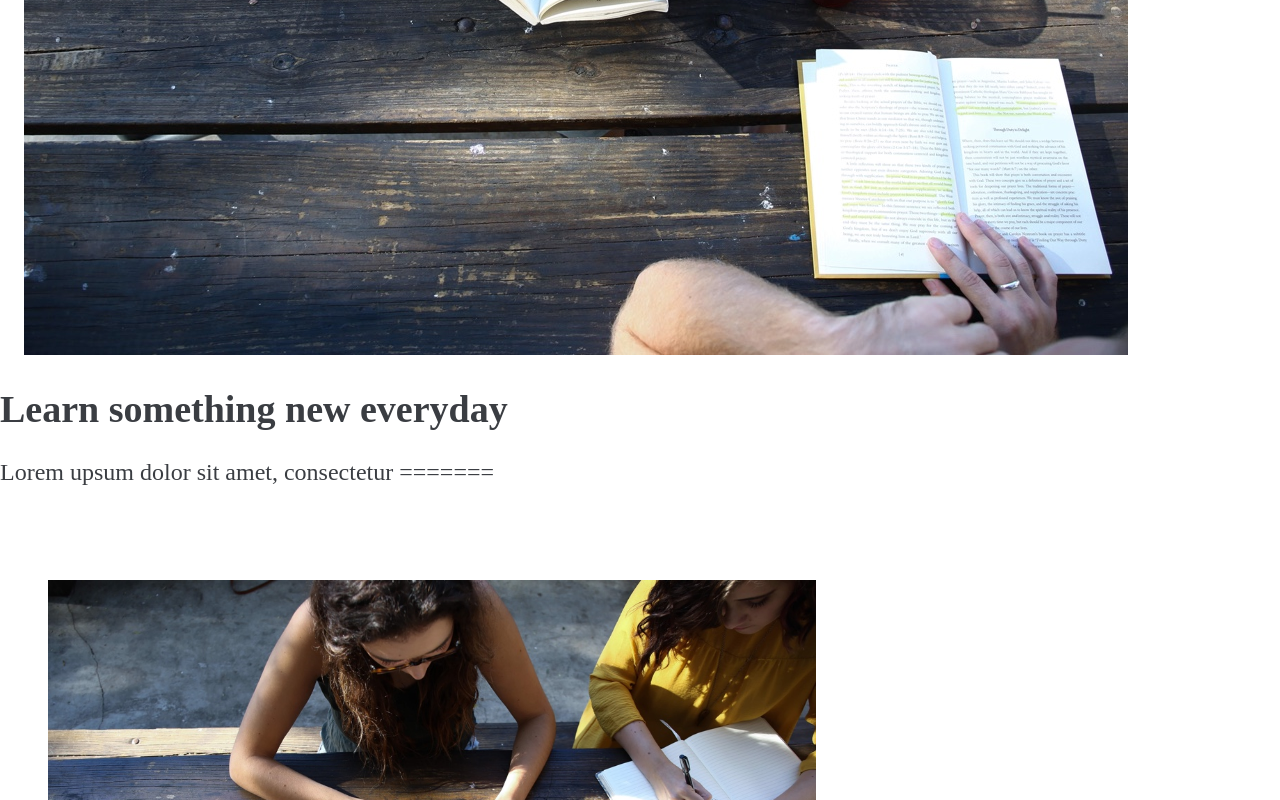
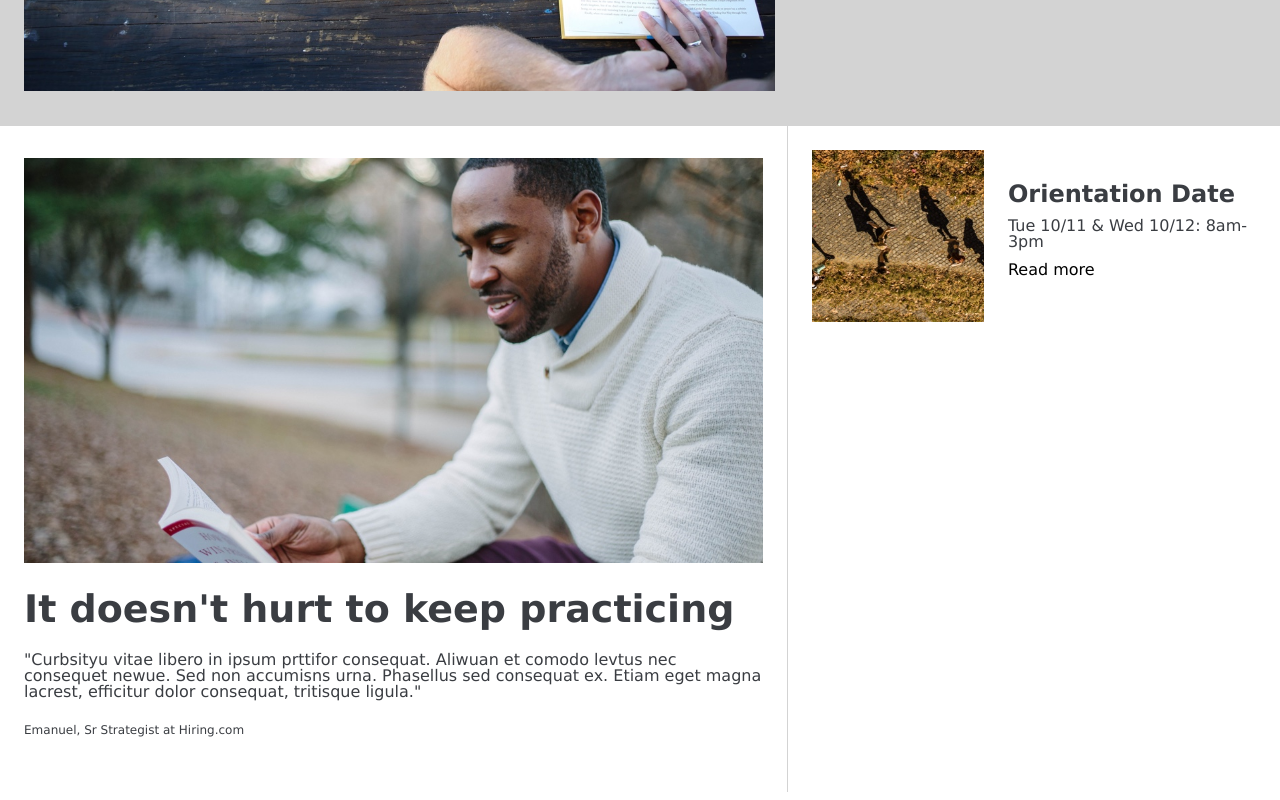
Before and after one commit to tba13/colmar, a plain HTML site: page index.html in a window 1280 px wide. Shown: the part 560-1360 px from the top of the page. Drawn offline with Linux system fonts and the light colour scheme.

Commit message:
Updated more info

```diff
--- a/index.html
+++ b/index.html
@@ -1,21 +1,13 @@
 <!DOCTYPE html>
 <html>
-<<<<<<< HEAD
-=======
 
->>>>>>> origin/master
 <head>
     <title>Colmar</title>
     <link rel="stylesheet" href="./resources/css/reset.css">
     <link rel="stylesheet" href="./resources/css/style.css">
-<<<<<<< HEAD
-
-</head>
-=======
 
 </head>
 
->>>>>>> origin/master
 <body>
     <header>
         <div id="logo">
@@ -29,16 +21,6 @@
                 <li>Online</li>
                 <li>For Companies</li>
                 <li>Sign in</li>
-<<<<<<< HEAD
-            </nav>
-    </header>
-    <div class="main-content">
-        <div class="sign-up-section">
-            <img src="./resources/images/banner.jpg" alt="">
-            <div class="sign-up-text">
-                <h3>Learn something new everyday</h3>
-                <p>Lorem upsum dolor sit amet, consectetur
-=======
         </nav>
     </header>
     <div class="main-content">
@@ -49,22 +31,10 @@
             <div class="sign-up-text">
                 <h3>Learn something new everyday</h3>
                 <p>Lorem psum dolor sit amet, consectetur
->>>>>>> origin/master
                     adipiscing elit.
                 </p>
                 <p id="button">Start here</p>
             </div>
-<<<<<<< HEAD
-
-        </div>
-        <div class="quote-section">
-            <img src="./resources/images/information-main.jpg" alt="">
-            <h4>It doesn't hurt to keep practicing</h4>
-            <p>jijdsoijfoidjiojds random words eeeeeeeeeeeeeee</p>
-
-        </div>
-        <div class="information-section"></div>
-=======
         </div>
         <div class="info-section">
             <div class="quote-section">
@@ -78,8 +48,8 @@
                     <p id="author">Emanuel, Sr Strategist at Hiring.com</p>
                 </div>
             </div>
-            <div class="more-info-section">
-                <div class="orientation-section">
+            <div class="more-info-container">
+                <div class="more-info" id="orientation-section">
                     <img src="./resources/images/information-orientation.jpg" alt="">
                     <div id="orientation-text">
                         <h5>Orientation Date</h5>
@@ -97,18 +67,10 @@
                 </div>-->
             </div>
         </div>
-
->>>>>>> origin/master
         <div class="courses-section"></div>
         <div class="thesis-exhibit"></div>
     </div>
     <footer></footer>
-<<<<<<< HEAD
-
-</body>
-=======
-
 </body>
 
->>>>>>> origin/master
 </html>
--- a/resources/css/style.css
+++ b/resources/css/style.css
@@ -1,16 +1,11 @@
 body {
-<<<<<<< HEAD
-=======
     box-sizing: border-box;
->>>>>>> origin/master
     font-family: Verdana, Geneva, Tahoma, sans-serif;
     color: rgb(58, 61, 66);
 }
 
-<<<<<<< HEAD
-=======
- /*header*/
->>>>>>> origin/master
+
+/*header*/
 header {
     height: 4rem;
     width: 100%;
@@ -36,33 +31,20 @@ header #logo {
     align-items: center;
 }
 
-#logo image{
+#logo image {
     min-height: 2rem;
 }
 
-nav li{
+nav li {
     display: inline-flex;
     padding-left: 1.5rem;
 }
 
-<<<<<<< HEAD
-
-=======
 /*sign-up*/
->>>>>>> origin/master
 .sign-up-section {
     background-color: lightgray;
     padding-top: 4rem;
     display: flex;
-<<<<<<< HEAD
-
-}
-
-.sign-up-section img {
-    max-width: 60%;
-    height: auto;
-    padding: 2rem 1.5rem;
-=======
 }
 
 /*image part*/
@@ -73,28 +55,19 @@ nav li{
 
 .sign-up-section img {
     max-width: 100%;
->>>>>>> origin/master
 }
 
 .sign-up-text {
     display: block;
     width: auto;
     align-content: center;
-<<<<<<< HEAD
-    padding-right: 2rem;
-=======
     padding: 2rem 1.5rem 1.5rem 0;
->>>>>>> origin/master
 }
 
 .sign-up-text h3 {
     font-size: 2.375rem;
     font-weight: bold;
     padding-bottom: 2rem;
-<<<<<<< HEAD
-
-=======
->>>>>>> origin/master
 }
 
 .sign-up-text p {
@@ -111,13 +84,6 @@ nav li{
     text-align: center;
 }
 
-<<<<<<< HEAD
-.quote-section img {
-    max-width: 60%;
-    padding: 2rem 1.5rem;
-}
-
-=======
 .info-section {
     display: flex;
 }
@@ -150,19 +116,37 @@ nav li{
 }
 
 /**/
-.more-info-section{
-
-}
-/*info section: orientation*/
-.orientation-section {
-    display: flex;
+.more-info-container {
+    border-left: .1rem solid lightgray;
     width: 40%;
 }
 
-.orientation-section img{
+.more-info-container h5 {
+    padding-bottom: 0.75rem;
+    font-weight: bold;
+    font-size: 1.5rem;
+}
+
+.more-info-container p {
+    padding-bottom: 0.75rem;
+}
+
+.orientation-text a {
+    color: skyblue ;
+}
+
+/*info section: orientation*/
+#orientation-section {
+    display: flex;
+}
+
+#orientation-section img {
     max-width: 35%;
     height: auto;
+    padding: 1.5rem;
 }
 
-
->>>>>>> origin/master
+#orientation-text {
+    padding: auto 1rem;
+    align-content: center;
+}
```
